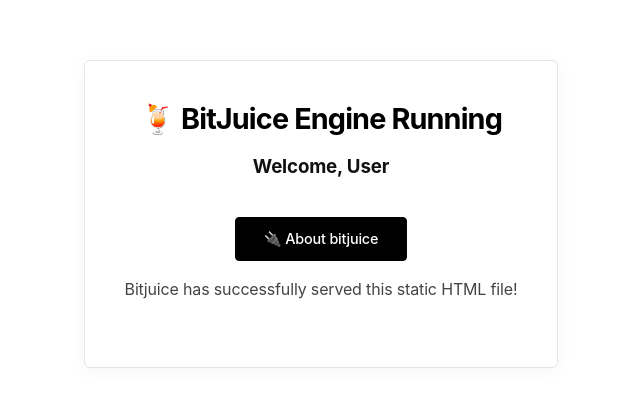
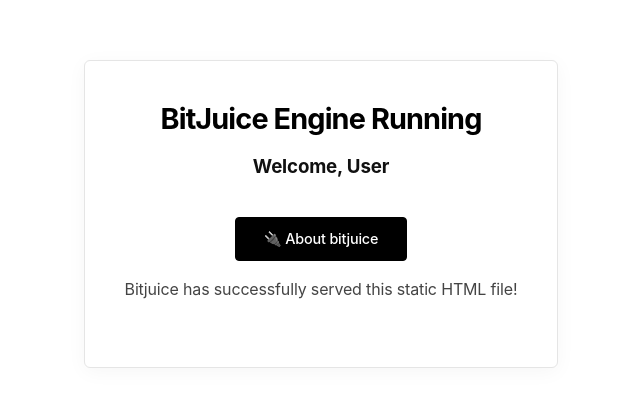
Before and after one commit to david1o7/bit-juice, a plain HTML site: page public/index.html in a window 1280 px wide. Shown: the part 186-592 px from the top of the page, without its empty margins (319-959 px from the left). Drawn offline with Linux system fonts and the light colour scheme.

```diff
--- a/public/index.html
+++ b/public/index.html
@@ -7,7 +7,7 @@
 </head>
 <body>
     <div class="card">
-        <h1>🍹 BitJuice Engine Running</h1>
+        <h1>BitJuice Engine Running</h1>
         <h3> Welcome, User</h3>
     <br>
     <a href="/about.html" class="btn">🔌 About bitjuice</a>
```
Also changed, not shown: 2 other files.
